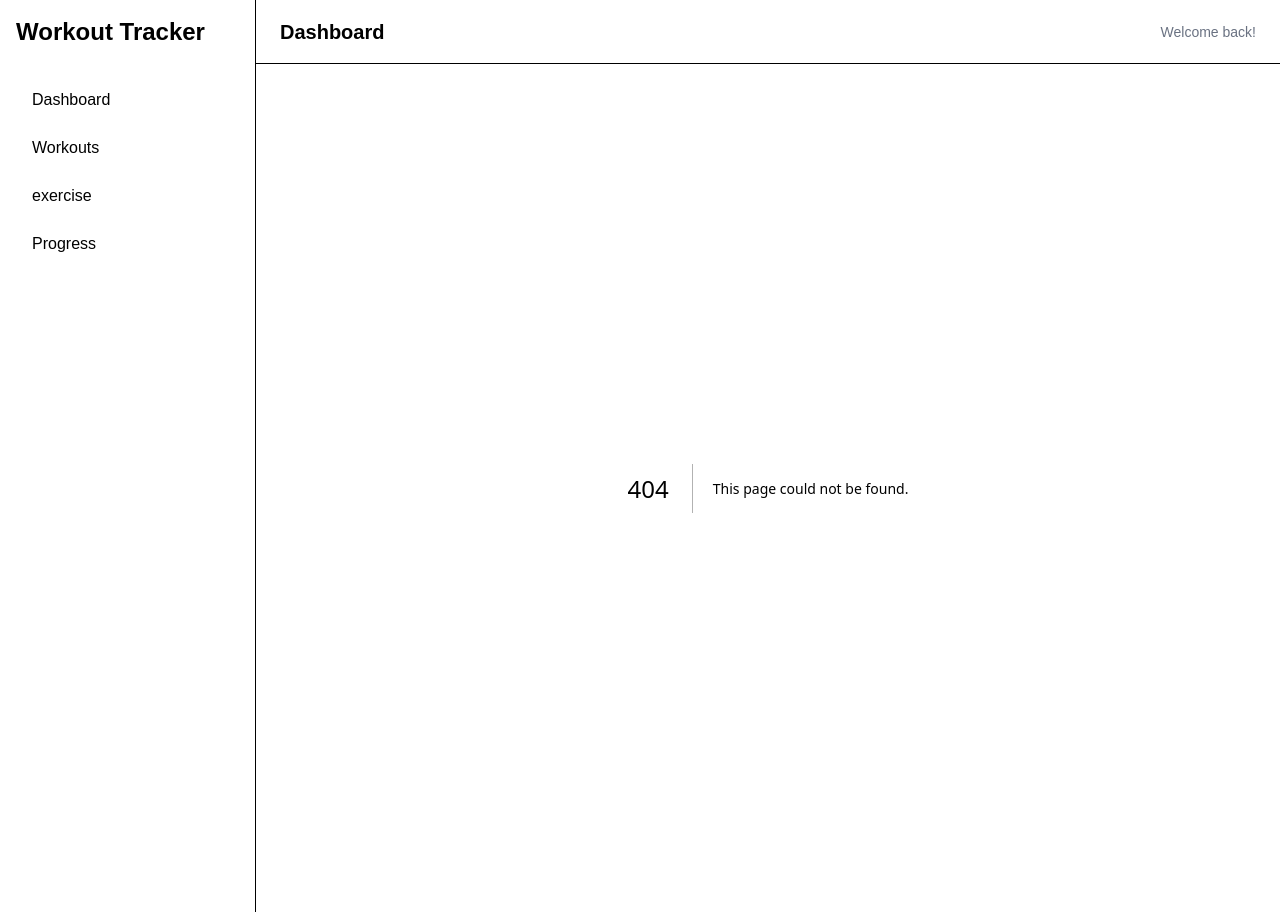
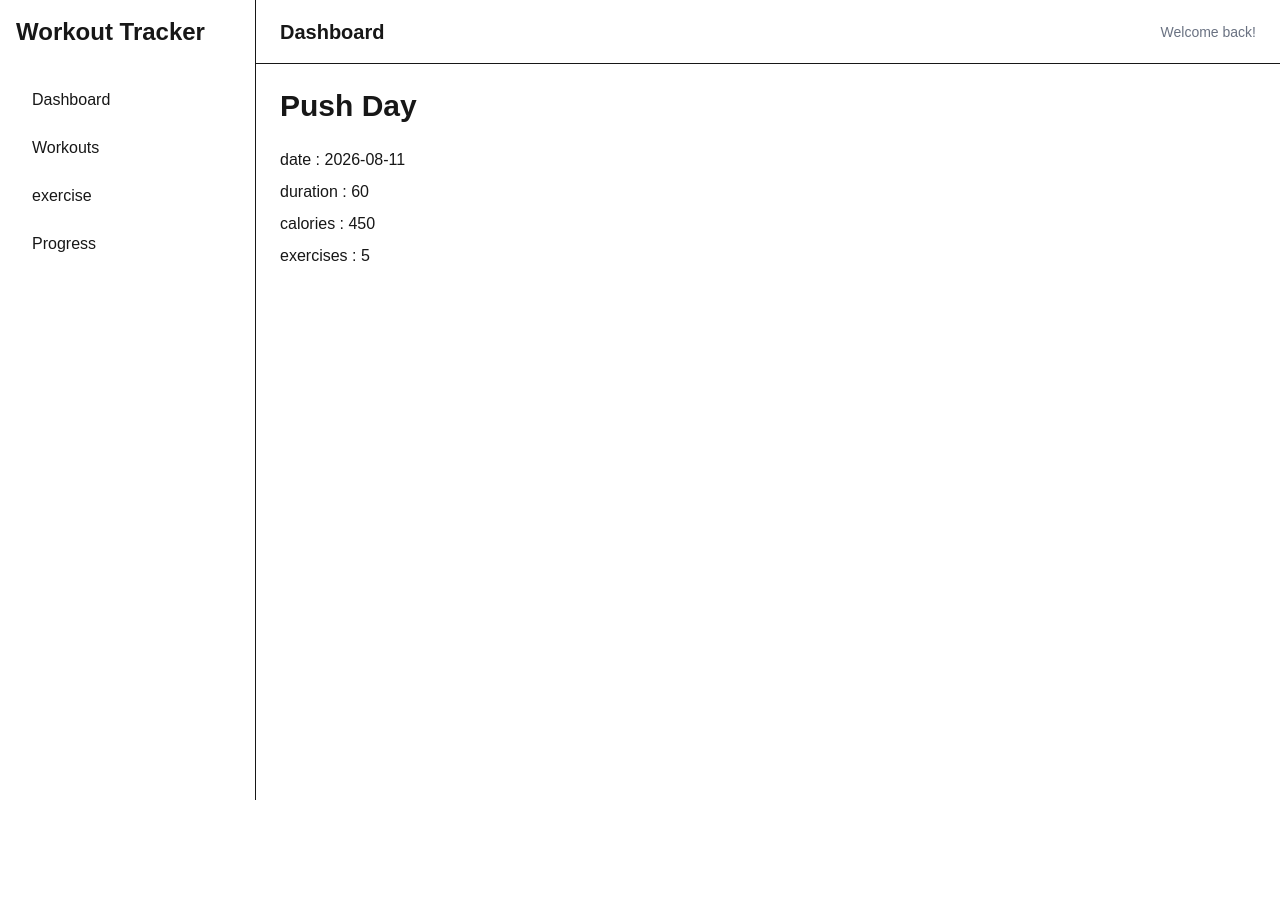
Before and after one commit to alireza-k97/advanced-workout-tracker, a Next.js app: page /workouts/1 in a window 1280 px wide. Before the commit this address had no page. After the commit the page ends 800 px from the top, so only its background shows below. Built offline with nearby package versions, Linux system fonts and the light colour scheme.

Commit message:
add workout details page

```diff
--- /dev/null
+++ b/src/app/workouts/[id]/page.js
@@ -0,0 +1,23 @@
+import { workouts } from "@/data/workouts";
+
+export default async function WorkoutDetailsPage({ params }) {
+  const { id } = await params;
+  const workout = workouts.find((workout) => workout.id === Number(id));
+
+  if (!workout) {
+    return <p>workout not found.</p>;
+  }
+
+  return (
+    <div>
+      <h1 className="text-3xl font-bold">{workout.name}</h1>
+
+      <div className="mt-6 space-y-2">
+        <p>date : {workout.date}</p>
+        <p>duration : {workout.duration}</p>
+        <p>calories : {workout.calories}</p>
+        <p>exercises : {workout.exercises}</p>
+      </div>
+    </div>
+  );
+}
```
